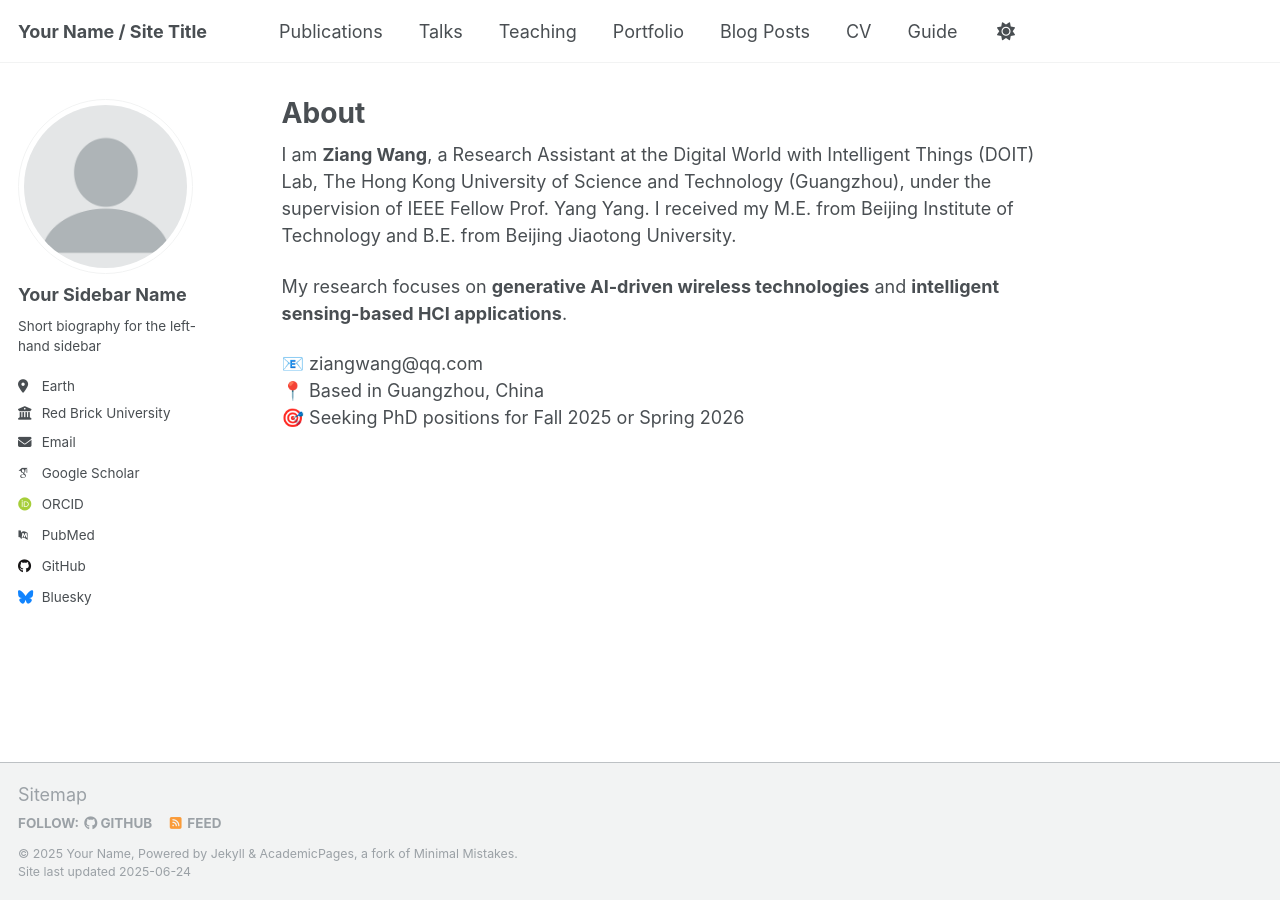
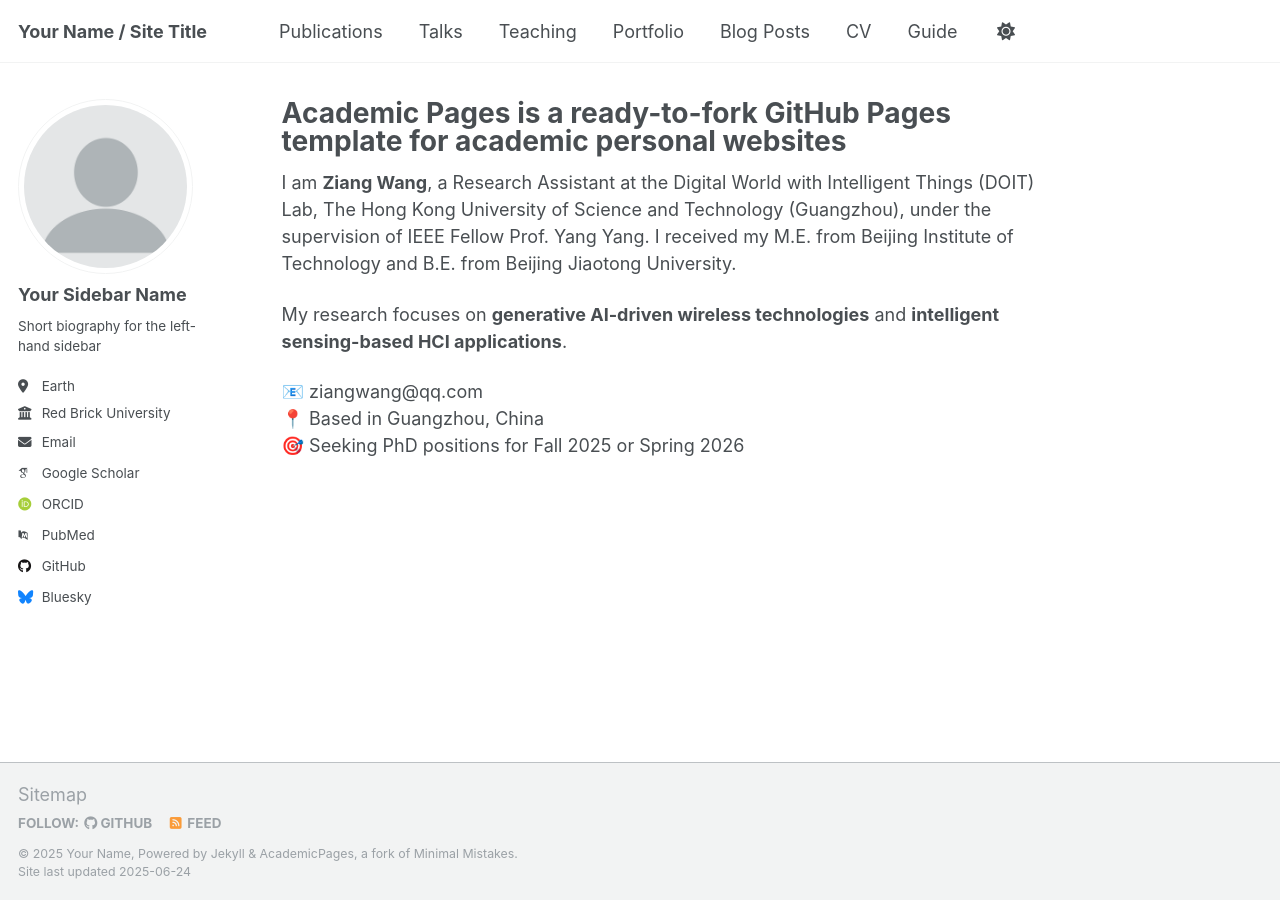
Before and after one commit to oscarWlde/oscarWlde.github.io, a Jekyll site: the page built from _pages/about.md, in a window 1280 px wide. Built offline with Jekyll 4.4.1, drawn with Linux system fonts in a browser that asks for light colours; some web fonts are replaced.

Commit message:
Update about.md

```diff
--- a/_pages/about.md
+++ b/_pages/about.md
@@ -1,7 +1,6 @@
 ---
-title: "About"
-permalink: /about/
-layout: single
+permalink: /
+title: "Academic Pages is a ready-to-fork GitHub Pages template for academic personal websites"
 author_profile: true
 redirect_from:
   - /about/
```
